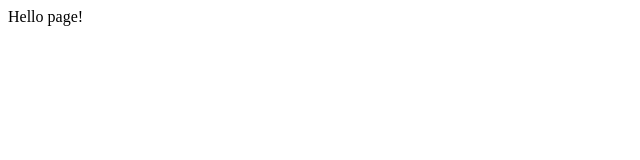
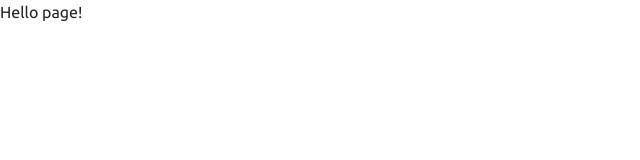
Before and after one commit to kaykeeb3/SIBI_V2, a React (Vite) app in the folder apps/app/: page / in a window 1280 px wide. Shown: the top 160 px of the page, without its empty margins (0-640 px from the left). Built offline with nearby package versions, Linux system fonts and the light colour scheme.

Commit message:
chore: add installing react-router-dom (routes) & linking bootstrap

```diff
--- a/apps/app/index.html
+++ b/apps/app/index.html
@@ -5,6 +5,14 @@
   <meta charset="UTF-8" />
   <!--<link rel="icon" type="image/svg+xml" href="/vite.svg" />-->
   <meta name="viewport" content="width=device-width, initial-scale=1.0" />
+  <link rel="stylesheet" href="https://cdn.jsdelivr.net/npm/bootstrap@5.3.3/dist/css/bootstrap.min.css"
+    integrity="sha384-QWTKZyjpPEjISv5WaRU9OFeRpok6YctnYmDr5pNlyT2bRjXh0JMhjY6hW+ALEwIH" crossorigin="anonymous">
+
+  <link rel="preconnect" href="https://fonts.googleapis.com">
+  <link rel="preconnect" href="https://fonts.gstatic.com" crossorigin>
+  <link
+    href="https://fonts.googleapis.com/css2?family=Ubuntu:ital,wght@0,300;0,400;0,500;0,700;1,300;1,400;1,500;1,700&display=swap"
+    rel="stylesheet">
   <title>Biblioteca Digital</title>
 </head>
 
--- a/apps/app/package.json
+++ b/apps/app/package.json
@@ -11,7 +11,8 @@
   },
   "dependencies": {
     "react": "^18.3.1",
-    "react-dom": "^18.3.1"
+    "react-dom": "^18.3.1",
+    "react-router-dom": "^7.0.1"
   },
   "devDependencies": {
     "@eslint/js": "^9.15.0",
--- a/apps/app/src/index.css
+++ b/apps/app/src/index.css
@@ -0,0 +1,17 @@
+:root {
+  --primary: #9d4edd;
+  --dark: #21232f;
+  --danger: #d62828;
+  --success: #06d6a0;
+  --white: #f5f6f7;
+}
+
+#root {
+  height: 100%;
+  width: 100%;
+  position: fixed;
+}
+
+* {
+  font-family: "Ubuntu", serif;
+}
--- a/apps/app/src/main.tsx
+++ b/apps/app/src/main.tsx
@@ -1,10 +1,12 @@
-import { StrictMode } from "react";
-import { createRoot } from "react-dom/client";
+import * as React from "react";
+import * as ReactDOM from "react-dom/client";
+
 import "./index.css";
-import { App } from "./app";
+import { Routes } from "./router/routes";
 
-createRoot(document.getElementById("root")!).render(
-  <StrictMode>
-    <App />
-  </StrictMode>
+
+ReactDOM.createRoot(document.getElementById("root")!).render(
+  <React.StrictMode>
+    <Routes />
+  </React.StrictMode>
 );
--- /dev/null
+++ b/apps/app/src/router/routes.tsx
@@ -0,0 +1,14 @@
+import { createBrowserRouter, RouterProvider } from "react-router-dom";
+import { App } from "../app";
+
+const router = createBrowserRouter([
+  {
+    path: "/",
+    element: <App />,
+    children: [],
+  },
+]);
+
+export function Routes() {
+  return <RouterProvider router={router} />;
+}
```
Also changed, not shown: 1 other file (tests, documents, lock files or other folders).
